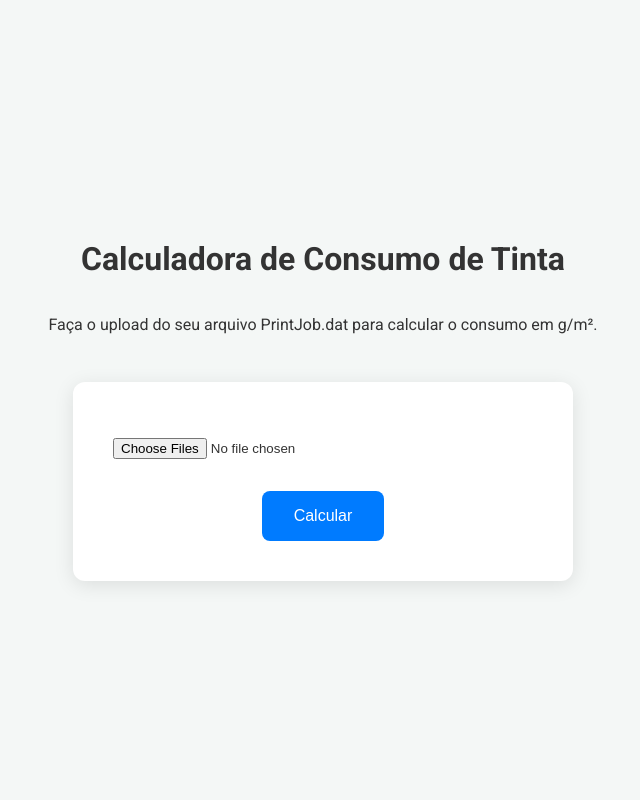
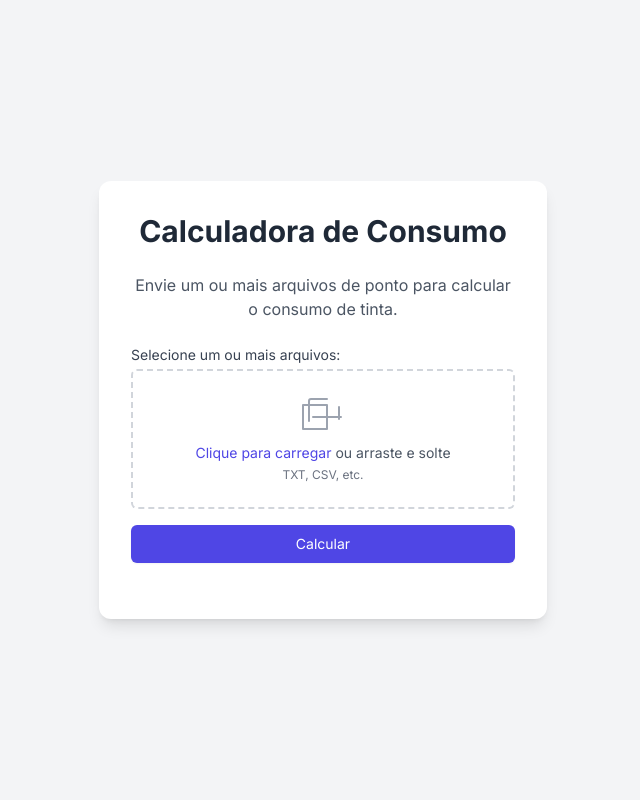
Before and after one commit to cassioqueirozpereira/Consumo-2.0, a Flask app: page / in a window 1280 px wide. Shown: the whole page, without its empty margins (317-957 px from the left). Run offline with Flask 3, Linux system fonts and the light colour scheme; some libraries are stand-ins or nearby versions.

Commit message:
Melhorando interface

```diff
--- a/templates/index.html
+++ b/templates/index.html
@@ -1,28 +1,59 @@
 <!DOCTYPE html>
-<html lang="pt-BR">
+<html lang="pt-br">
 <head>
     <meta charset="UTF-8">
     <meta name="viewport" content="width=device-width, initial-scale=1.0">
-    <title>Calculadora de Consumo de Tinta</title>
-    <link rel="stylesheet" href="{{ url_for('static', filename='styles.css') }}">
+    <title>Calculadora de Consumo</title>
+    <script src="https://cdn.tailwindcss.com"></script>
+    <style>
+        @import url('https://fonts.googleapis.com/css2?family=Inter:wght@400;700&display=swap');
+        body {
+            font-family: 'Inter', sans-serif;
+            background-color: #f0f2f5;
+            display: flex;
+            justify-content: center;
+            align-items: center;
+            min-height: 100vh;
+        }
+    </style>
 </head>
-<body>
-    <h1>Calculadora de Consumo de Tinta</h1>
-    <p>Faça o upload do seu arquivo PrintJob.dat para calcular o consumo em g/m².</p>
+<body class="bg-gray-100 flex items-center justify-center min-h-screen">
+    <div class="bg-white p-8 rounded-xl shadow-lg w-full max-w-md">
+        <h1 class="text-3xl font-bold mb-6 text-center text-gray-800">Calculadora de Consumo</h1>
+        <p class="mb-6 text-center text-gray-600">Envie um ou mais arquivos de ponto para calcular o consumo de tinta.</p>
 
-    <div class="upload-container">
-        <input type="file" id="arquivoInput" accept=".dat" multiple>
-        <button id="calcularBtn">Calcular</button>
+        <form id="uploadFormMulti" enctype="multipart/form-data" class="space-y-4">
+            <div>
+                <label for="files" class="block text-sm font-medium text-gray-700">Selecione um ou mais arquivos:</label>
+                <div class="mt-1 flex justify-center px-6 pt-5 pb-6 border-2 border-gray-300 border-dashed rounded-md cursor-pointer">
+                    <input id="files" name="files[]" type="file" multiple class="sr-only" required>
+                    <div class="space-y-1 text-center">
+                        <svg class="mx-auto h-12 w-12 text-gray-400" stroke="currentColor" fill="none" viewBox="0 0 48 48" aria-hidden="true">
+                            <path d="M28 8H12a2 2 0 00-2 2v20m30-14v12m-8-2h8m2 0H14M4 14h24v24H4z" stroke-width="2" stroke-linecap="round" stroke-linejoin="round"></path>
+                        </svg>
+                        <div class="flex text-sm text-gray-600">
+                            <label for="files" class="relative cursor-pointer bg-white rounded-md font-medium text-indigo-600 hover:text-indigo-500 focus-within:outline-none focus-within:ring-2 focus-within:ring-offset-2 focus-within:ring-indigo-500">
+                                <span>Clique para carregar</span>
+                            </label>
+                            <p class="pl-1">ou arraste e solte</p>
+                        </div>
+                        <p class="text-xs text-gray-500">
+                            TXT, CSV, etc.
+                        </p>
+                    </div>
+                </div>
+            </div>
+            <button type="submit" class="w-full flex justify-center py-2 px-4 border border-transparent rounded-md shadow-sm text-sm font-medium text-white bg-indigo-600 hover:bg-indigo-700 focus:outline-none focus:ring-2 focus:ring-offset-2 focus:ring-indigo-500">
+                Calcular
+            </button>
+        </form>
+
+        <div id="result" class="mt-6 text-gray-700">
+            <!-- Os resultados serão exibidos aqui -->
+        </div>
     </div>
 
-    <div id="loading" class="hidden">Carregando...</div>
-
-    <div id="resultadoContainer" class="hidden">
-        <h2>Resultados do Consumo</h2>
-        <div id="resultadosPorCor"></div>
-        <p>Consumo Total: <span id="consumoTotal"></span> g/m²</p>
-    </div>
-
-    <script src="{{ url_for('static', filename='script.js') }}"></script>
+    <!-- Agora a tag do seu script está no local correto para que o botão funcione. -->
+    <script src="/static/script.js"></script>
 </body>
 </html>
```
